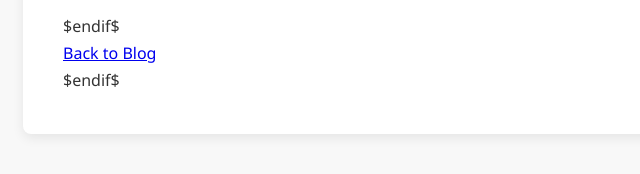
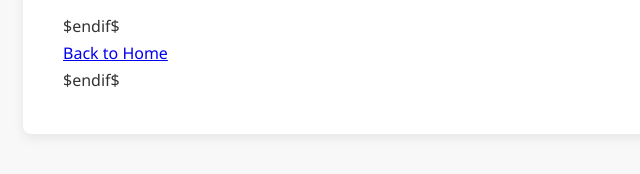
Before and after one commit to typeint/typeint.github.io, a plain HTML site: page template.html in a window 1280 px wide. Shown: the part 268-442 px from the top of the page, 177-817 px from the left. Drawn offline with Linux system fonts and the light colour scheme.

Commit message:
Update template.html

```diff
--- a/template.html
+++ b/template.html
@@ -24,7 +24,7 @@
 </p>
 $endif$
 <footer>
-<a href="../">Back to Blog</a>
+<a href="../">Back to Home</a>
 </footer>
 $endif$
 </div>
```
